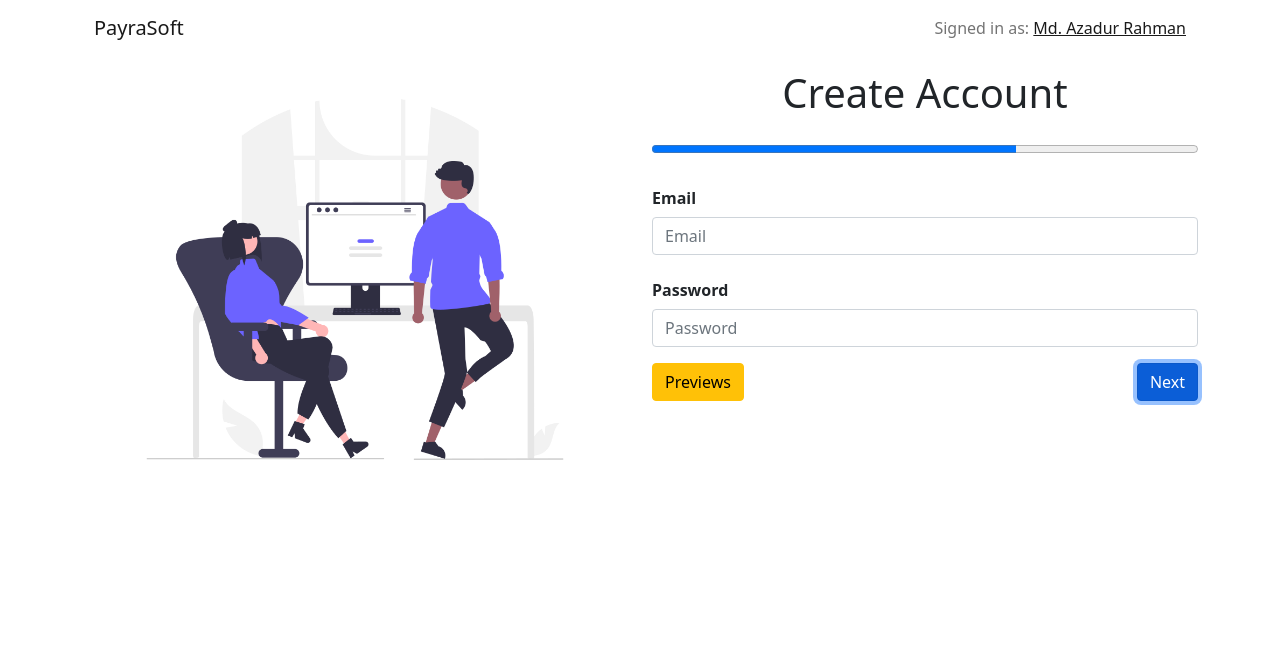
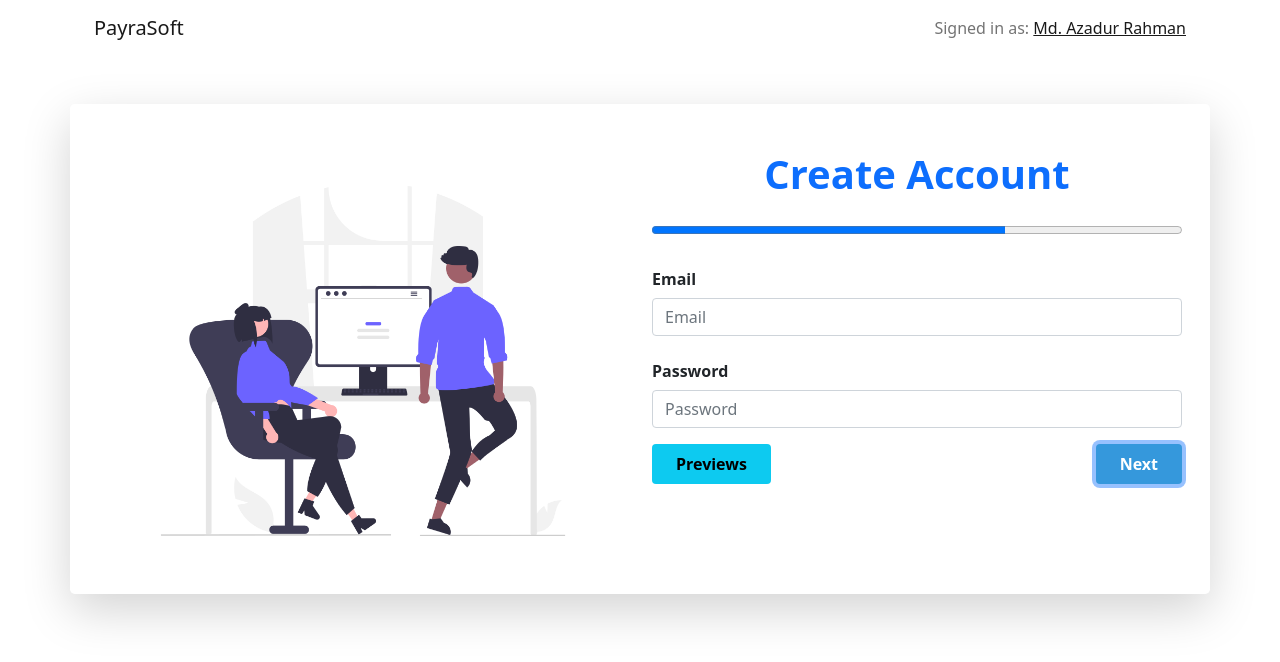
Before and after one commit to iazadur/payrasoft, a React (Create React App) app: page / in a window 1280 px wide. Both pictures are taken after a click on the button "Next". Shown: the top 662 px of the page. Built offline with nearby package versions, Linux system fonts and the light colour scheme.

Commit message:
complete

```diff
--- a/src/App.js
+++ b/src/App.js
@@ -11,7 +11,7 @@ function App() {
   return (
     <div className=" container">
       <Navigation />
-      <Row xs={1} md={2} className="g-4 h-100 d-flex align-items-center">
+      <Row xs={1} md={2} className="g-4 h-100 d-flex align-items-center shadow-lg my-5 p-3 rounded-3">
         <Col >
         <img src={img} className="w-100" alt="logo" />
         </Col>
--- a/src/components/Login/Login.jsx
+++ b/src/components/Login/Login.jsx
@@ -45,7 +45,7 @@ const Login = ({ user, setUser }) => {
     }
     return (
         <>
-            <h1 className="text-center">Create Account</h1>
+            <h1 className="text-center fw-bold text-primary">Create Account</h1>
             <div>
                 <progress className="w-100 my-3" value={page} max="3" spellCheck></progress>
             </div>
@@ -59,11 +59,11 @@ const Login = ({ user, setUser }) => {
                 <Row className="mb-3" >
 
                     <Col>
-                        <div className="d-inline-b">
-                            {page > 1 && <Button variant="warning" className="float-start" onClick={goPreviewsPage}>Previews</Button>}
-                            <div className="">
-                                {page !== 3 && <Button variant="primary" className="float-end" onClick={goNextPage}>Next</Button>}
-                                {page === 3 && <Button variant="success" className="float-end" type="submit">Submit</Button>}
+                        <div>
+                            {page > 1 && <Button variant="info" className="float-start px-4 py-2 fw-bold border-0" onClick={goPreviewsPage}>Previews</Button>}
+                            <div>
+                                {page !== 3 && <Button variant="primary" style={{backgroundColor: '#3598DC'}}  className="float-end px-4 py-2 fw-bold border-0" onClick={goNextPage}>Next</Button>}
+                                {page === 3 && <Button variant="success" style={{backgroundColor: '#3598DC'}} className="float-end px-4 py-2 fw-bold border-0"  type="submit">Submit</Button>}
                             </div>
                         </div>
                     </Col>
```
